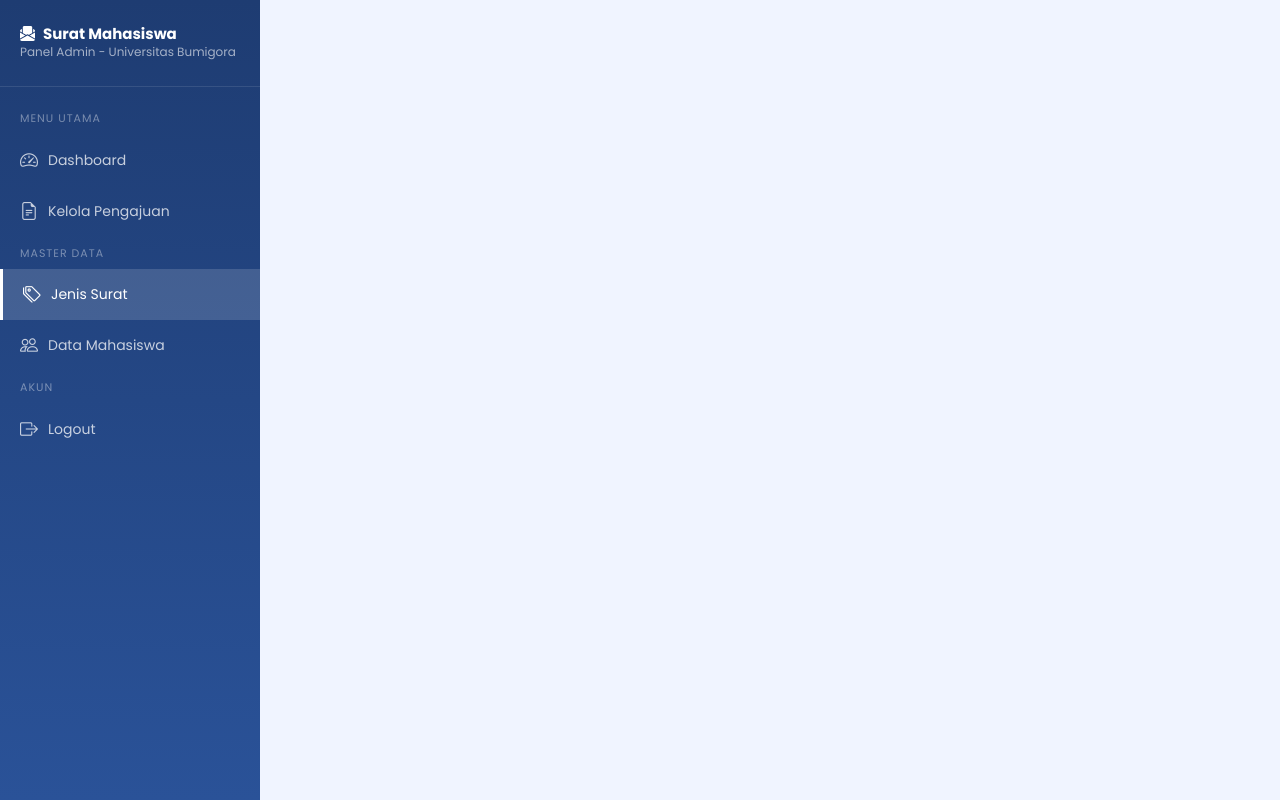
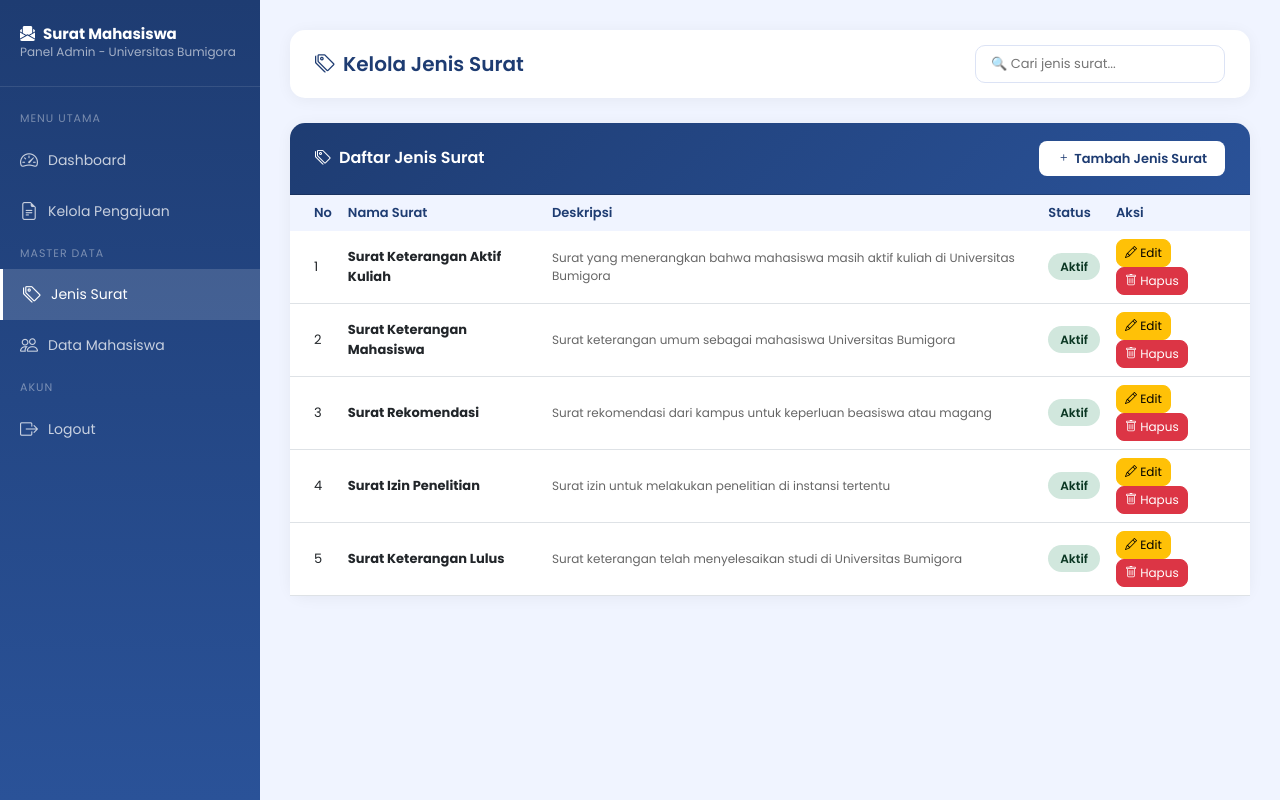
Before and after one commit to 24010110082-Rizky/sistem-pengajuan-surat, a CodeIgniter app: page /index.php/admin/jenis_surat in a window 1280 px wide. Run offline with CodeIgniter, Linux system fonts and the light colour scheme; the visitor is signed in with stand-in values (Sample User, id 1); data comes from the database, SQL or seed files in the repository; some libraries are stand-ins or nearby versions.

Commit message:
Main content pada kelola_surat.php

```diff
--- a/application/views/admin/kelola_surat.php
+++ b/application/views/admin/kelola_surat.php
@@ -227,6 +227,67 @@
         </div>
     </div>
 
+    <div class="main-content">
+        <div class="topbar">
+            <h5><i class="bi bi-tags me-2"></i><?= $title ?></h5>
+            <input type="text" id="searchInput" class="search-box" placeholder="🔍 Cari jenis surat...">
+        </div>
+
+        <div class="card">
+            <div class="card-header">
+                <span><i class="bi bi-tags me-2"></i>Daftar Jenis Surat</span>
+                <button class="btn-tambah" data-bs-toggle="modal" data-bs-target="#modalTambah">
+                    <i class="bi bi-plus me-1"></i>Tambah Jenis Surat
+                </button>
+            </div>
+            <div class="card-body p-0">
+                <div class="table-responsive">
+                    <table class="table table-hover mb-0" id="tableSurat">
+                        <thead>
+                            <tr>
+                                <th class="ps-4">No</th>
+                                <th>Nama Surat</th>
+                                <th>Deskripsi</th>
+                                <th>Status</th>
+                                <th>Aksi</th>
+                            </tr>
+                        </thead>
+                        <tbody>
+                            <?php if (!empty($jenis_surat)): $no = 1;
+                                foreach ($jenis_surat as $js): ?>
+                                    <tr>
+                                        <td class="ps-4"><?= $no++ ?></td>
+                                        <td><strong><?= $js->nama_surat ?></strong></td>
+                                        <td style="font-size:12px;color:#666;"><?= $js->deskripsi ?? '-' ?></td>
+                                        <td><span class="badge-<?= $js->status ?>"><?= ucfirst($js->status) ?></span></td>
+                                        <td>
+                                            <button class="btn btn-sm btn-warning me-1" style="border-radius:8px;font-size:12px;"
+                                                data-bs-toggle="modal" data-bs-target="#modalEdit"
+                                                data-id="<?= $js->id ?>"
+                                                data-nama="<?= $js->nama_surat ?>"
+                                                data-deskripsi="<?= $js->deskripsi ?>"
+                                                data-status="<?= $js->status ?>">
+                                                <i class="bi bi-pencil"></i> Edit
+                                            </button>
+                                            <button class="btn btn-sm btn-danger" style="border-radius:8px;font-size:12px;"
+                                                onclick="konfirmasiHapus('<?= site_url('admin/jenis-surat/hapus/' . $js->id) ?>', 'jenis surat ini')">
+                                                <i class="bi bi-trash"></i> Hapus
+                                            </button>
+                                        </td>
+                                    </tr>
+                                <?php endforeach;
+                            else: ?>
+                                <tr>
+                                    <td colspan="5" class="text-center py-4 text-muted">Belum ada jenis surat.</td>
+                                </tr>
+                            <?php endif; ?>
+                        </tbody>
+                    </table>
+                </div>
+            </div>
+        </div>
+    </div>
+
     <div class="modal fade" id="modalTambah" tabindex="-1">
         <div class="modal-dialog">
             <div class="modal-content">
```
